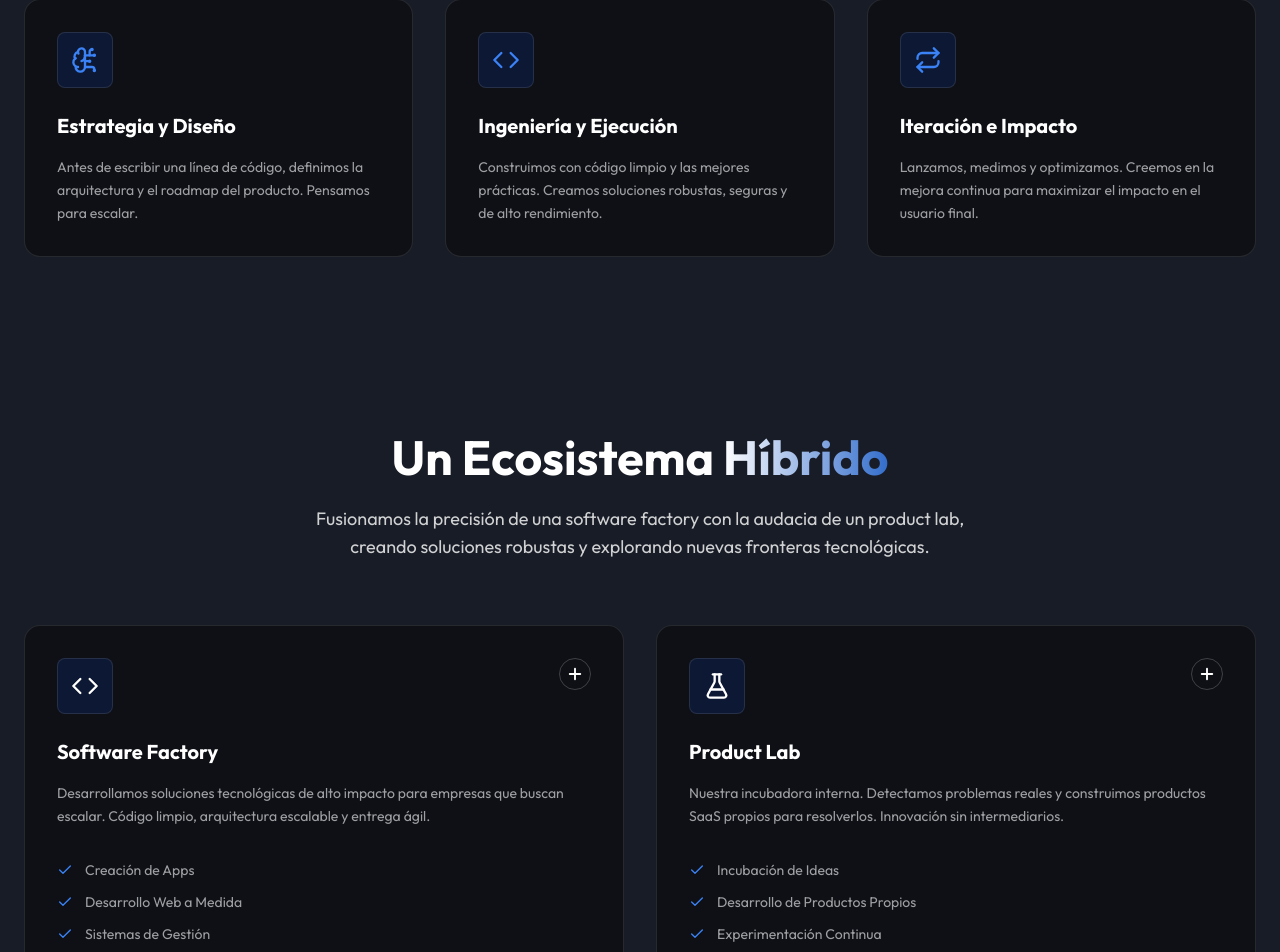
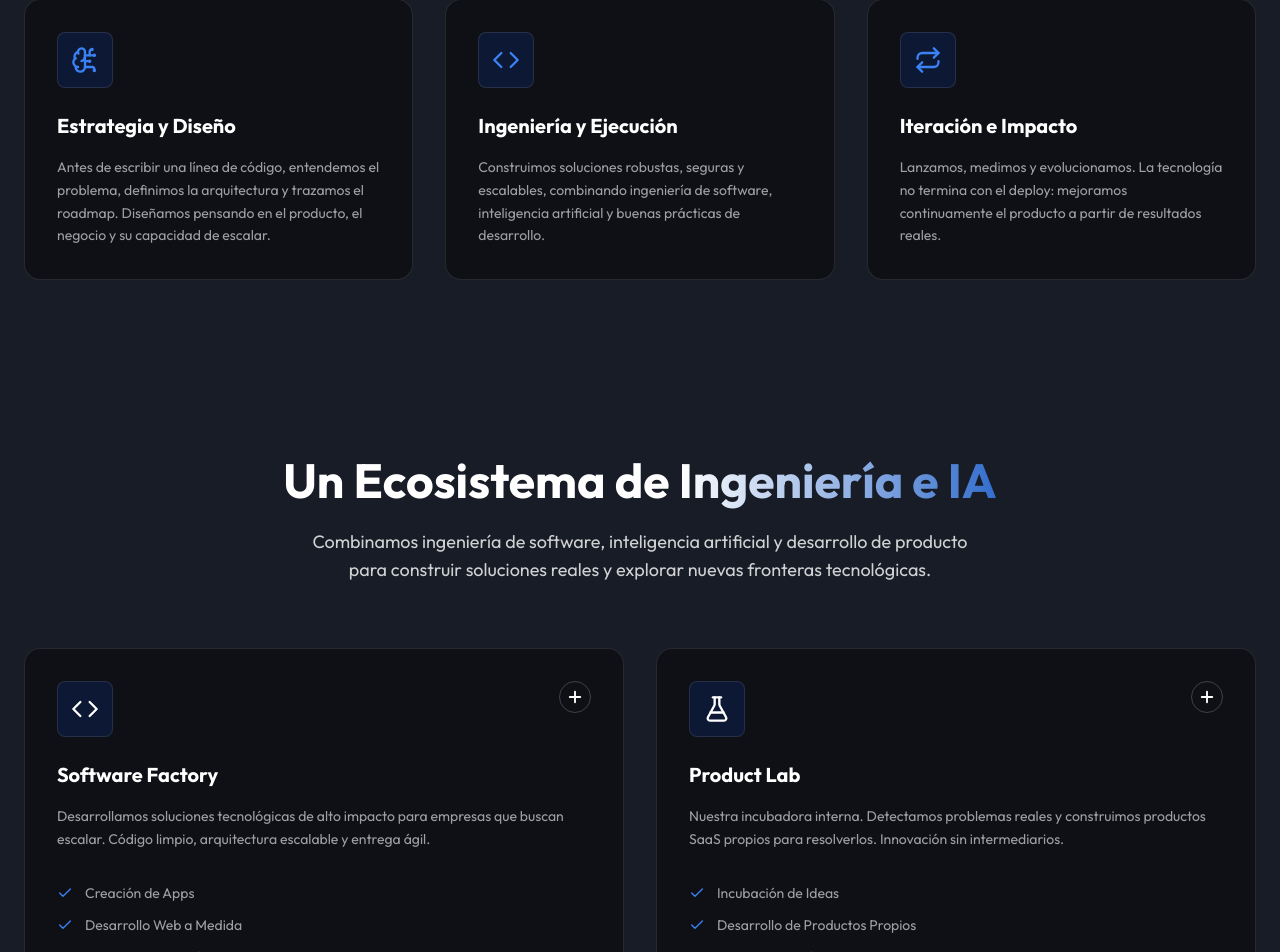
Before and after one commit to MarianoRicoy/tws-landing, a Next.js app: page / in a window 1280 px wide. Shown: the part 983-1935 px from the top of the page. Built offline with nearby package versions, Linux system fonts and the light colour scheme.

Commit message:
Update Enfoque pillar descriptions and Services ecosystem title/copy

```diff
--- a/components/Enfoque.tsx
+++ b/components/Enfoque.tsx
@@ -25,17 +25,17 @@ const pillars = [
   {
     icon: BrainCircuit,
     title: 'Estrategia y Diseño',
-    description: 'Antes de escribir una línea de código, definimos la arquitectura y el roadmap del producto. Pensamos para escalar.',
+    description: 'Antes de escribir una línea de código, entendemos el problema, definimos la arquitectura y trazamos el roadmap. Diseñamos pensando en el producto, el negocio y su capacidad de escalar.',
   },
   {
     icon: Code,
     title: 'Ingeniería y Ejecución',
-    description: 'Construimos con código limpio y las mejores prácticas. Creamos soluciones robustas, seguras y de alto rendimiento.',
+    description: 'Construimos soluciones robustas, seguras y escalables, combinando ingeniería de software, inteligencia artificial y buenas prácticas de desarrollo.',
   },
   {
     icon: Repeat,
     title: 'Iteración e Impacto',
-    description: 'Lanzamos, medimos y optimizamos. Creemos en la mejora continua para maximizar el impacto en el usuario final.',
+    description: 'Lanzamos, medimos y evolucionamos. La tecnología no termina con el deploy: mejoramos continuamente el producto a partir de resultados reales.',
   },
 ];
 
--- a/components/Services.tsx
+++ b/components/Services.tsx
@@ -5,7 +5,7 @@ import Link from 'next/link';
 import { motion, Variants } from 'framer-motion';
 import React from 'react';
 
-const servicesText = 'Fusionamos la precisión de una software factory con la audacia de un product lab, creando soluciones robustas y explorando nuevas fronteras tecnológicas.';
+const servicesText = 'Combinamos ingeniería de software, inteligencia artificial y desarrollo de producto para construir soluciones reales y explorar nuevas fronteras tecnológicas.';
 
 const cardVariants: Variants = {
   hidden: { opacity: 0, y: 20 },
@@ -89,7 +89,7 @@ export default function Services() {
     <section id="servicios" className="pt-12 pb-24 md:pt-16 md:pb-32">
       <div className="max-w-7xl mx-auto px-6 mb-16 text-center">
           <h2 className="text-[clamp(1.5rem,5vw,2.25rem)] md:text-5xl font-bold text-white mb-6">
-          Un Ecosistema <span className="bg-clip-text text-transparent bg-gradient-to-r from-white to-accent-cyan/80">Híbrido</span>
+          Un Ecosistema de <span className="bg-clip-text text-transparent bg-gradient-to-r from-white to-accent-cyan/80">Ingeniería e IA</span>
         </h2>
         <p className="text-muted-white/80 max-w-2xl mx-auto text-base md:text-lg">
           {servicesText}
```
